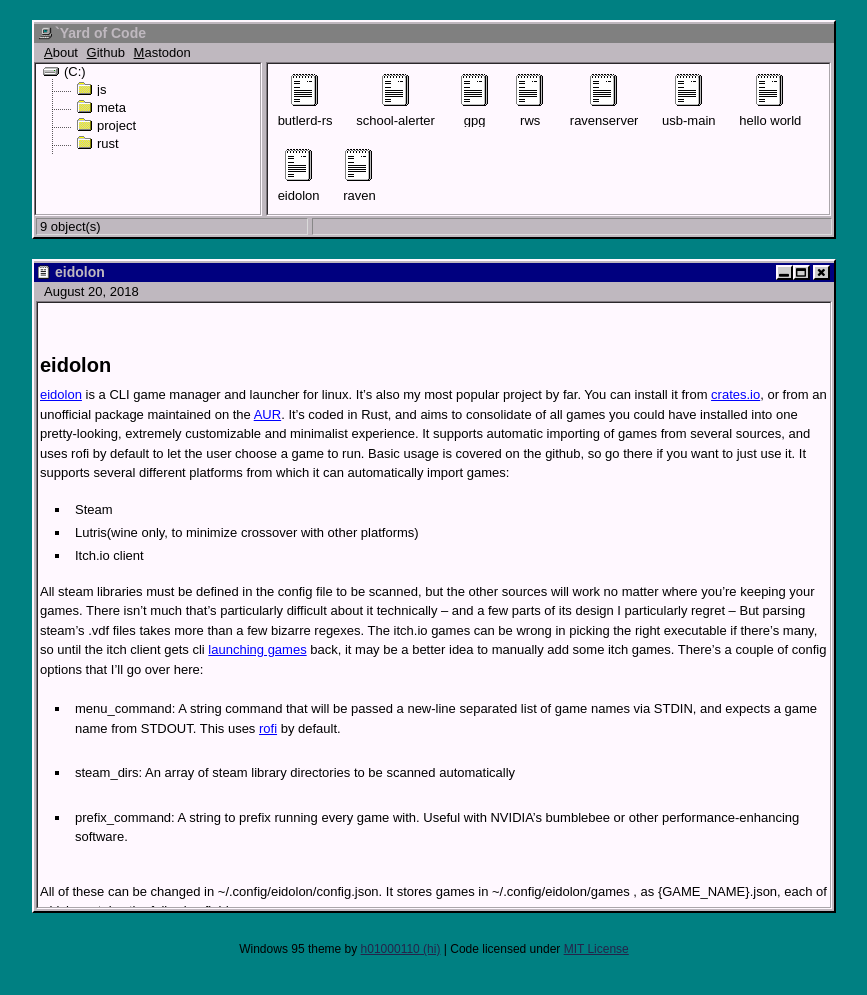
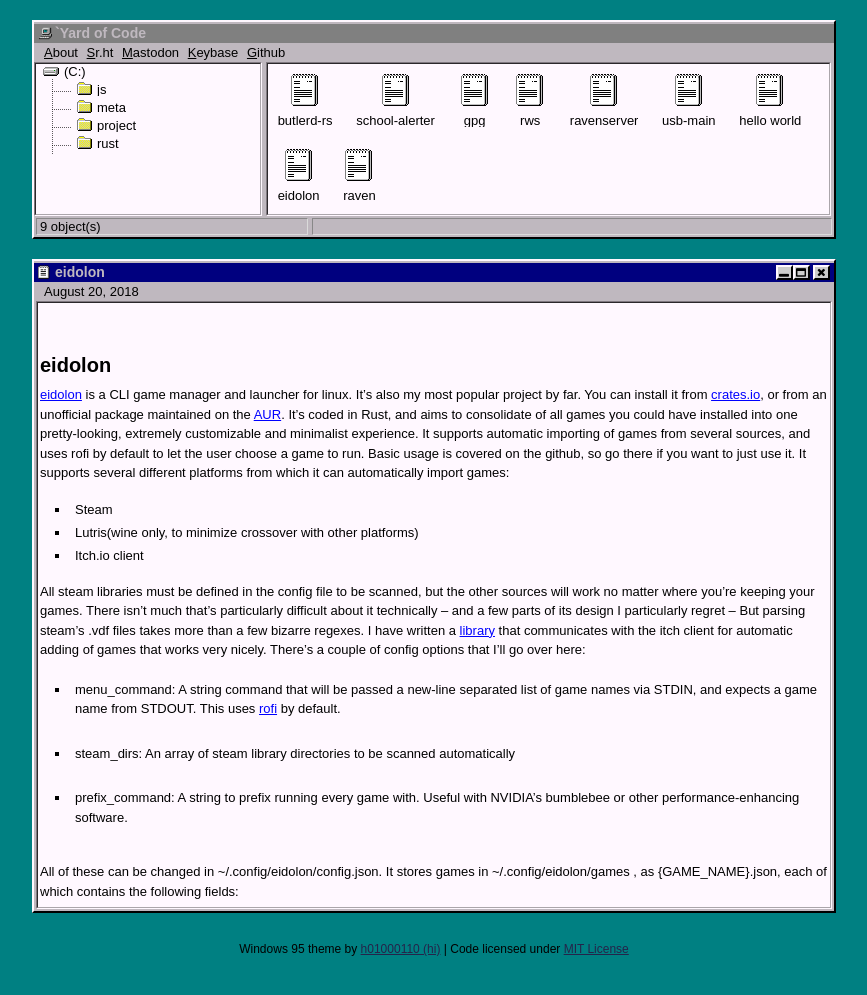
Before and after one commit to nicohman/nicohman.github.io-old, a Jekyll site: the page built from _posts/2018-08-20-eidolon.md, in a window 1280 px wide. Shown: the top 995 px of the page, without its empty margins (206-1073 px from the left). Built offline with Jekyll 4.4.1, drawn with Linux system fonts in a browser that asks for light colours.

Commit message:
Update with sr.ht info and links

```diff
--- a/_includes/topbar.html
+++ b/_includes/topbar.html
@@ -1,5 +1,7 @@
 <ul class="topbar">
 	<a href="/me"><li><u>A</u>bout</li></a>
+	<a href="https://git.sr.ht/~nicohman" target="_blank"><li><u>S</u>r.ht</li></a>
+	<a href="https://cybre.space/@nicohman" target="_blank"><li><u>M</u>astodon</li></a>
+	<a href="https://keybase.io/nicohman" target="_blank"><li><u>K</u>eybase</li></a>
 	<a href="https://github.com/nicohman" target="_blank"><li><u>G</u>ithub</li></a>
-	<a href="https://cybre.space/@nicohman" target="_blank"><li><u>M</u>astodon</li></a>
 </ul>
--- a/_posts/2018-08-20-eidolon.md
+++ b/_posts/2018-08-20-eidolon.md
@@ -5,13 +5,13 @@ tags: project rust
 ---
 # eidolon
 
-[eidolon](https://github.com/nicohman/eidolon) is a CLI game manager and launcher for linux. It's also my most popular project by far. You can install it from [crates.io](https://crates.io/eidolon), or from an unofficial package maintained on the [AUR](https://aur.archlinux.org/packages/eidolon). It's coded in Rust, and aims to consolidate of all games you could have installed into one pretty-looking, extremely customizable and minimalist experience. It supports automatic importing of games from several sources, and uses rofi by default to let the user choose a game to run. Basic usage is covered on the github, so go there if you want to just use it. It supports several different platforms from which it can automatically import games:
+[eidolon](https://git.sr.ht/~nicohman/eidolon) is a CLI game manager and launcher for linux. It's also my most popular project by far. You can install it from [crates.io](https://crates.io/eidolon), or from an unofficial package maintained on the [AUR](https://aur.archlinux.org/packages/eidolon). It's coded in Rust, and aims to consolidate of all games you could have installed into one pretty-looking, extremely customizable and minimalist experience. It supports automatic importing of games from several sources, and uses rofi by default to let the user choose a game to run. Basic usage is covered on the github, so go there if you want to just use it. It supports several different platforms from which it can automatically import games:
 
 - Steam
 - Lutris(wine only, to minimize crossover with other platforms)
 - Itch.io client
 
-All steam libraries must be defined  in the config file to be scanned, but the other sources will work no matter where you're keeping your games. There isn't much that's particularly difficult about it technically -- and a few parts of its design I particularly regret -- But parsing steam's .vdf files takes more than a few bizarre regexes. The itch.io games can be wrong in picking the right executable if there's many, so until the itch client gets cli [launching games](https://github.com/itchio/itch/issues/2061) back, it may be a better idea to manually add some itch games. There's a couple of config options that I'll go over here:
+All steam libraries must be defined  in the config file to be scanned, but the other sources will work no matter where you're keeping your games. There isn't much that's particularly difficult about it technically -- and a few parts of its design I particularly regret -- But parsing steam's .vdf files takes more than a few bizarre regexes. I have written a [library](https://git.sr.ht/~nicohman/butlerd-rs) that communicates with the itch client for automatic adding of games that works very nicely. There's a couple of config options that I'll go over here:
 
 - menu\_command: A string command that will be passed a new-line separated list of game names via STDIN, and expects a game name from STDOUT. This uses [rofi](https://github.com/DaveDavenport/rofi) by default.
 
```
Also changed, not shown: other parts of _posts/2018-08-20-eidolon.md (+1 -1 lines), _posts/2018-08-19-raven.md (+1 -1 lines), _posts/2018-08-24-ravenserver.md (+1 -1 lines), _posts/2018-10-08-butlerd-rs.md (+1 -1 lines), me/index.md (+2 -2 lines).
